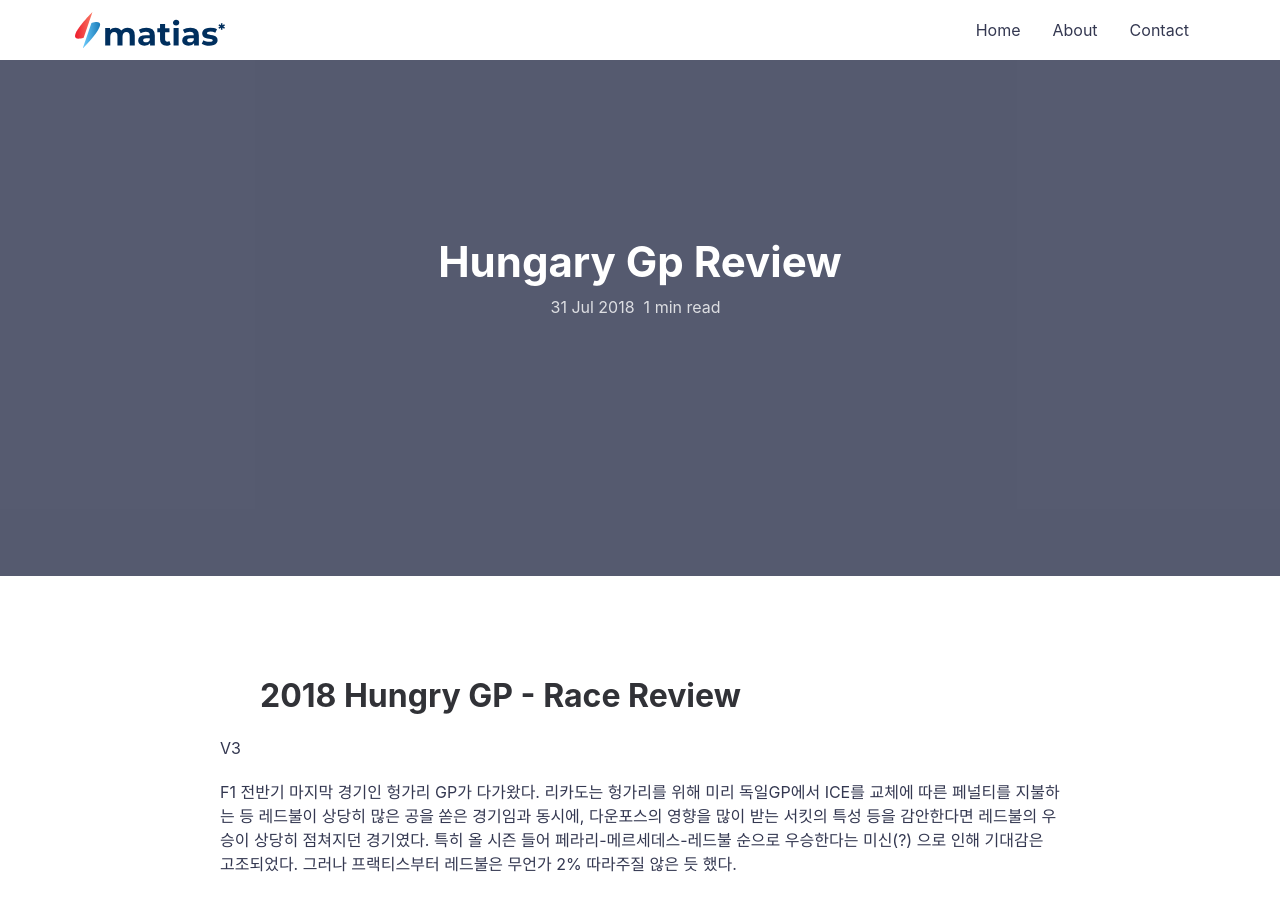
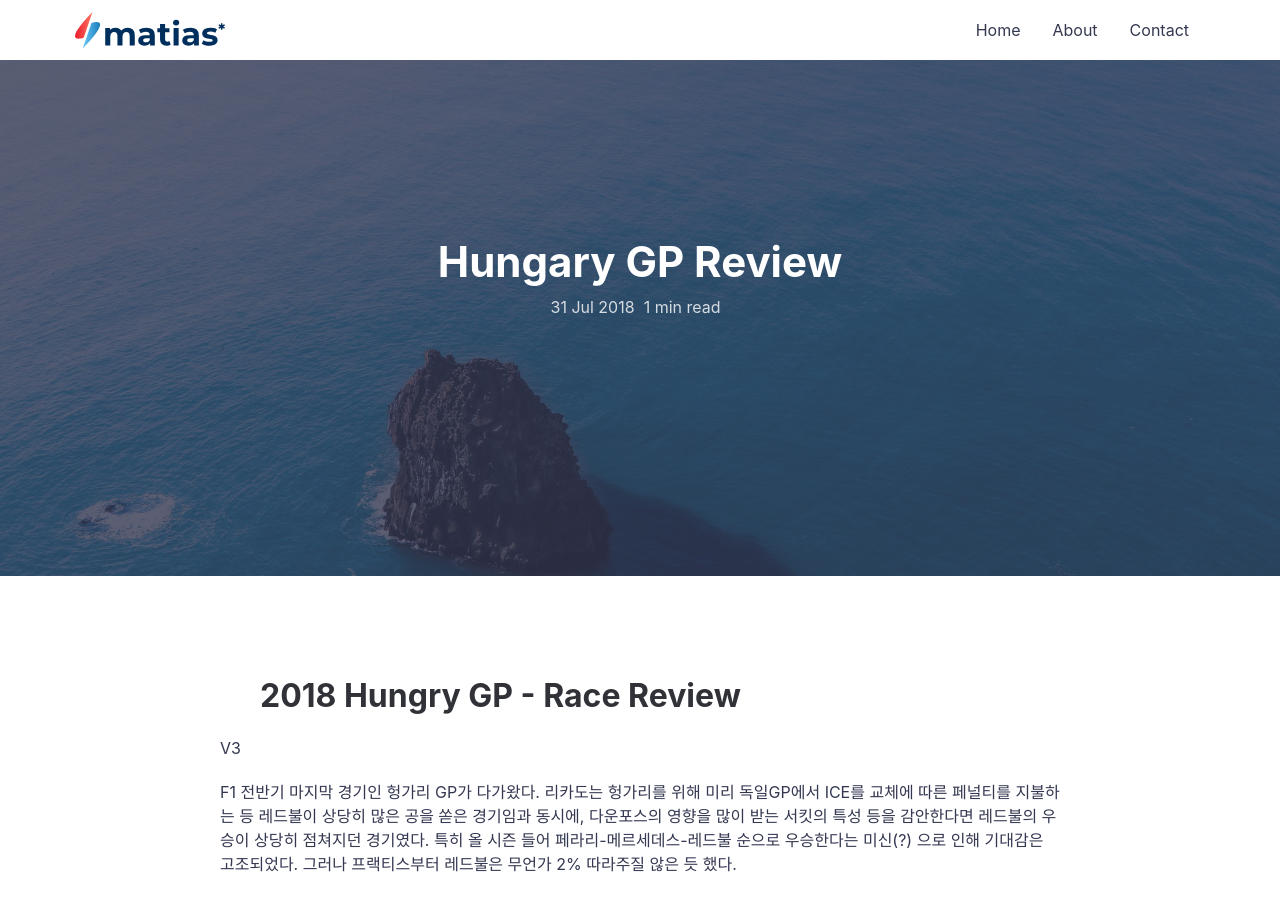
Before and after one commit to san-matias/san-matias.github.io, a Jekyll site: the page built from _posts/2018-07-31-Hungary-GP-Review.md, in a window 1280 px wide and 900 px high. Built offline with Jekyll 4.4.1, drawn with Linux system fonts in a browser that asks for light colours; our own code applies the rules of GitHub Pages for plain Markdown files; comment, search, counter and statistics services are not loaded; part of the change alters nothing that is shown.

```diff
--- a/_posts/2018-07-31-Hungary-GP-Review.md
+++ b/_posts/2018-07-31-Hungary-GP-Review.md
@@ -1,3 +1,9 @@
+---
+layout: post
+title: Hungary GP Review
+featured-img: sleek
+---
+
 ># 2018 Hungry GP - Race Review
 
 
```
